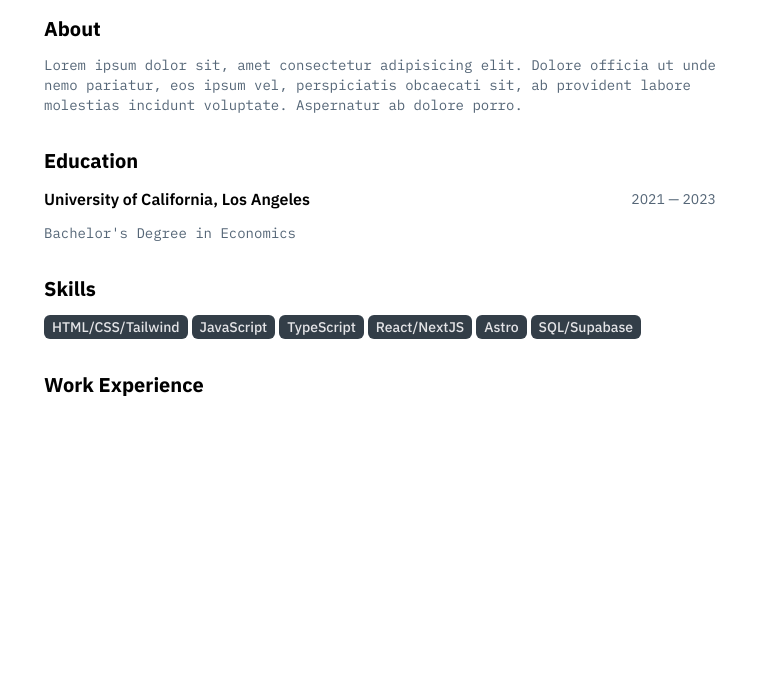
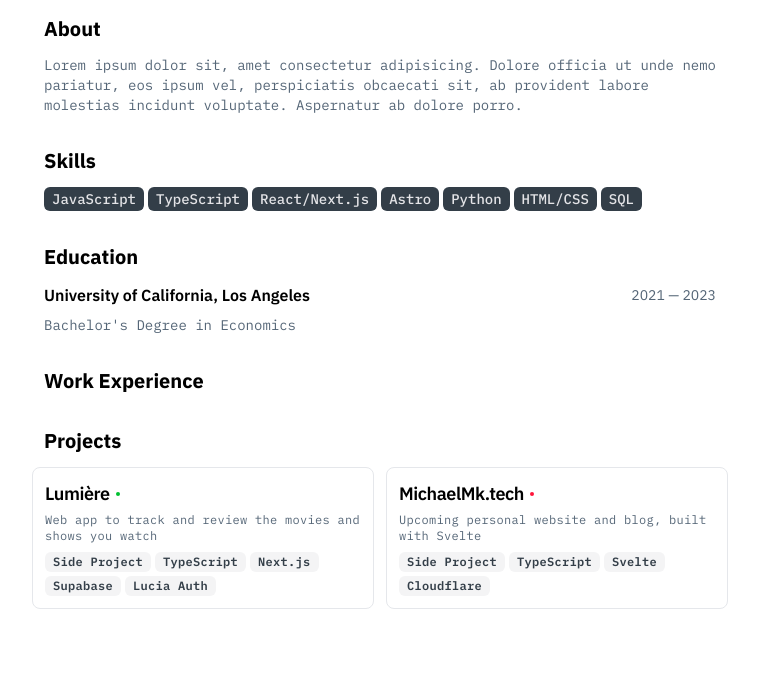
Before and after one commit to MichaelMkrtch/personal-site, an Astro site: page / in a window 1280 px wide. Shown: the part 301-974 px from the top of the page, without its empty margins (260-1019 px from the left). Before the commit the page ends 800 px from the top, so only its background shows below. Built offline with nearby package versions, Linux system fonts and the light colour scheme; Astro itself is replaced by a stand-in of ours.

Commit message:
feat: add Skills and Projects sections

```diff
--- a/src/components/About.astro
+++ b/src/components/About.astro
@@ -1,8 +1,8 @@
 <section class="flex flex-col gap-y-3">
   <h2 class="text-xl font-bold">About</h2>
   <p class="text-pretty font-ibm-mono text-sm text-muted">
-    Lorem ipsum dolor sit, amet consectetur adipisicing elit. Dolore officia ut
-    unde nemo pariatur, eos ipsum vel, perspiciatis obcaecati sit, ab provident
+    Lorem ipsum dolor sit, amet consectetur adipisicing. Dolore officia ut unde
+    nemo pariatur, eos ipsum vel, perspiciatis obcaecati sit, ab provident
     labore molestias incidunt voluptate. Aspernatur ab dolore porro.
   </p>
 </section>
--- a/src/components/Badge.astro
+++ b/src/components/Badge.astro
@@ -1,5 +1,9 @@
+---
+const { size = 'sm', mode = 'dark' } = Astro.props;
+---
+
 <div
-  class="bg-accent hover:cursor-default text-center text-sm rounded-md py-0.5 px-2 font-medium text-zinc-200"
+  class={`font-ibm-mono text-center rounded-md py-0.5 px-2 hover:cursor-default  ${size === 'sm' ? 'text-sm font-medium' : 'text-xs font-semibold tracking-wide'} ${mode === 'dark' ? 'bg-accent text-zinc-200' : 'bg-zinc-100 text-accent'}`}
 >
   <slot />
 </div>
--- a/src/components/Education.astro
+++ b/src/components/Education.astro
@@ -1,8 +1,12 @@
 <section class="flex flex-col gap-y-3">
   <h2 class="text-xl font-bold">Education</h2>
-  <div class="flex items-center justify-between">
-    <h3 class="font-semibold">University of California, Los Angeles</h3>
-    <span class="text-muted text-sm">2021 — 2023</span>
+  <div>
+    <div class="flex items-center justify-between">
+      <h3 class="font-semibold">University of California, Los Angeles</h3>
+      <span class="text-muted text-sm">2021 — 2023</span>
+    </div>
+    <p class="text-sm font-ibm-mono text-muted mt-2">
+      Bachelor's Degree in Economics
+    </p>
   </div>
-  <p class="text-sm font-ibm-mono text-muted">Bachelor's Degree in Economics</p>
 </section>
--- a/src/components/Header.astro
+++ b/src/components/Header.astro
@@ -8,8 +8,8 @@ import SocialLink from './SocialLink.astro';
     <h1 class="text-2xl font-bold">Michael Mkrtchyan</h1>
 
     <p class="max-w-md text-pretty font-ibm-mono text-sm text-muted">
-      Lorem ipsum dolor sit amet consectetur adipisicing elit. Voluptates sequi
-      iure consequuntur eveniet.
+      Lorem ipsum dolor sit amet consectetur adipisicing. Voluptates sequi iure
+      consequuntur eveniet.
     </p>
 
     <p class="max-w-md items-center text-xs font-ibm-mono text-muted">
--- /dev/null
+++ b/src/components/ProjectCard.astro
@@ -0,0 +1,25 @@
+---
+const { title, link, description, isLive } = Astro.props;
+---
+
+<div class="border rounded-lg p-3">
+  <div class="space-y-1">
+    <h3 class="font-semibold tracking-tight text-lg">
+      <a
+        href={isLive && link}
+        target="_blank"
+        class={`inline-flex items-center gap-1.5 ${isLive && 'hover:underline'}`}
+      >
+        {title}
+        <span class={`size-1 rounded-full ${isLive ? 'bg-green' : 'bg-red'}`}
+        ></span>
+      </a>
+    </h3>
+    <p class="text-muted text-xs font-ibm-mono tracking-wide">{description}</p>
+  </div>
+  <div class="text-pretty font-mono flex mt-auto">
+    <div class="flex flex-wrap gap-1 mt-2">
+      <slot />
+    </div>
+  </div>
+</div>
--- /dev/null
+++ b/src/components/Projects.astro
@@ -0,0 +1,32 @@
+---
+import Badge from './Badge.astro';
+import ProjectCard from './ProjectCard.astro';
+---
+
+<section class="flex flex-col gap-y-3">
+  <h2 class="text-xl font-bold">Projects</h2>
+  <div class="-mx-3 grid grid-cols-1 gap-3 md:grid-cols-2">
+    <ProjectCard
+      title="Lumière"
+      link="https://lumiere-film.vercel.app/"
+      description="Web app to track and review the movies and shows you watch"
+      isLive
+    >
+      <Badge size="xs" mode="light">Side Project</Badge>
+      <Badge size="xs" mode="light">TypeScript</Badge>
+      <Badge size="xs" mode="light">Next.js</Badge>
+      <Badge size="xs" mode="light">Supabase</Badge>
+      <Badge size="xs" mode="light">Lucia Auth</Badge>
+    </ProjectCard>
+    <ProjectCard
+      title="MichaelMk.tech"
+      link=""
+      description="Upcoming personal website and blog, built with Svelte"
+    >
+      <Badge size="xs" mode="light">Side Project</Badge>
+      <Badge size="xs" mode="light">TypeScript</Badge>
+      <Badge size="xs" mode="light">Svelte</Badge>
+      <Badge size="xs" mode="light">Cloudflare</Badge>
+    </ProjectCard>
+  </div>
+</section>
--- a/src/components/Skills.astro
+++ b/src/components/Skills.astro
@@ -5,11 +5,12 @@ import Badge from './Badge.astro';
 <section class="flex flex-col gap-y-3">
   <h2 class="text-xl font-bold">Skills</h2>
   <div class="flex flex-wrap gap-1">
-    <Badge>HTML/CSS/Tailwind</Badge>
     <Badge>JavaScript</Badge>
     <Badge>TypeScript</Badge>
-    <Badge>React/NextJS</Badge>
+    <Badge>React/Next.js</Badge>
     <Badge>Astro</Badge>
-    <Badge>SQL/Supabase</Badge>
+    <Badge>Python</Badge>
+    <Badge>HTML/CSS</Badge>
+    <Badge>SQL</Badge>
   </div>
 </section>
--- a/src/components/SocialLink.astro
+++ b/src/components/SocialLink.astro
@@ -6,6 +6,7 @@ const { name, title, link } = Astro.props;
 
 <a
   href={link}
+  target="_blank"
   class="size-8 border inline-flex items-center justify-center rounded-md hover:bg-neutral-100 cursor-pointer transition-colors duration-150 group"
 >
   <Icon name={name} title={title} class="text-muted group-hover:text-accent" />
--- a/src/pages/index.astro
+++ b/src/pages/index.astro
@@ -1,16 +1,18 @@
 ---
+import About from '../components/About.astro';
 import BaseLayout from '../layouts/BaseLayout.astro';
-import Header from '../components/Header.astro';
-import About from '../components/About.astro';
 import Education from '../components/Education.astro';
 import Experience from '../components/Experience.astro';
+import Header from '../components/Header.astro';
+import Projects from '../components/Projects.astro';
 import Skills from '../components/Skills.astro';
 ---
 
 <BaseLayout>
   <Header />
   <About />
+  <Skills />
   <Education />
-  <Skills />
   <Experience />
+  <Projects />
 </BaseLayout>
--- a/tailwind.config.mjs
+++ b/tailwind.config.mjs
@@ -8,6 +8,8 @@ export default {
       colors: {
         muted: '#567',
         accent: '#333e48',
+        green: '#00C030',
+        red: '#FF153A',
       },
       fontFamily: {
         ibm: ['IBM\\ Plex\\ Sans', ...defaultTheme.fontFamily.sans],
```
